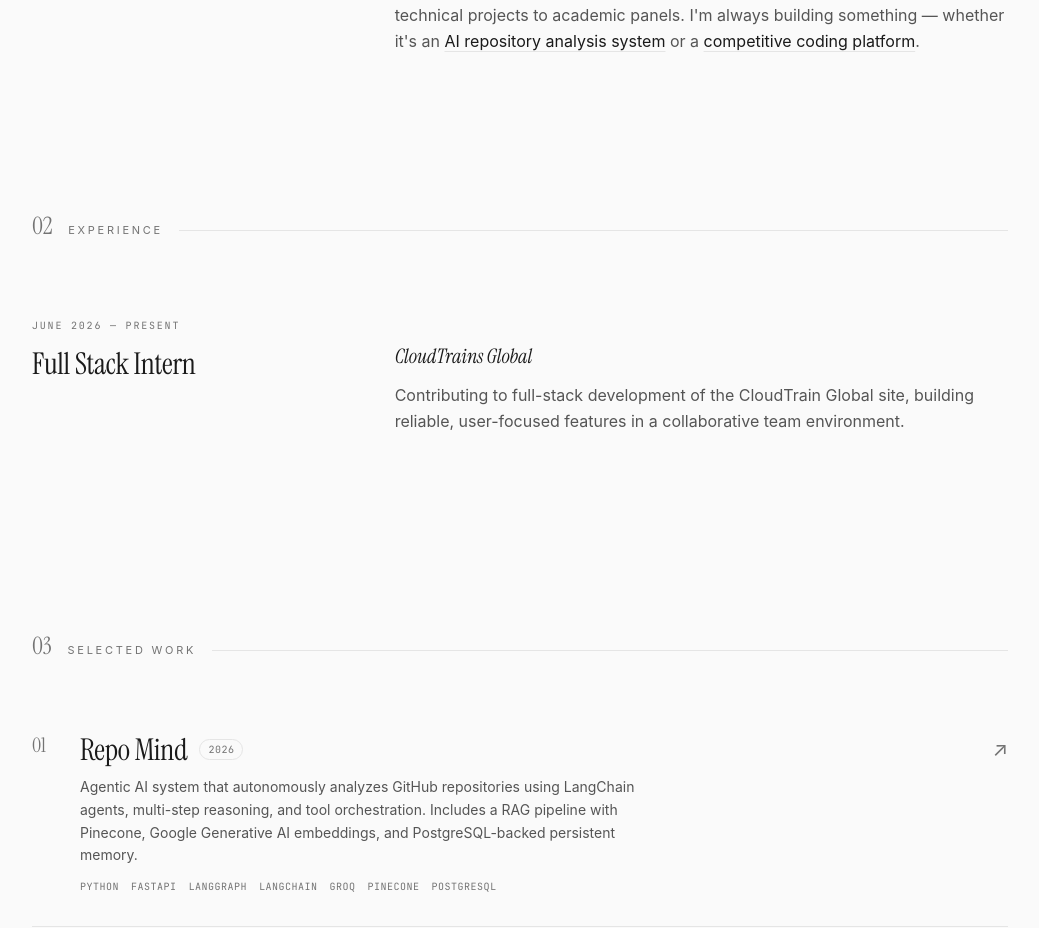
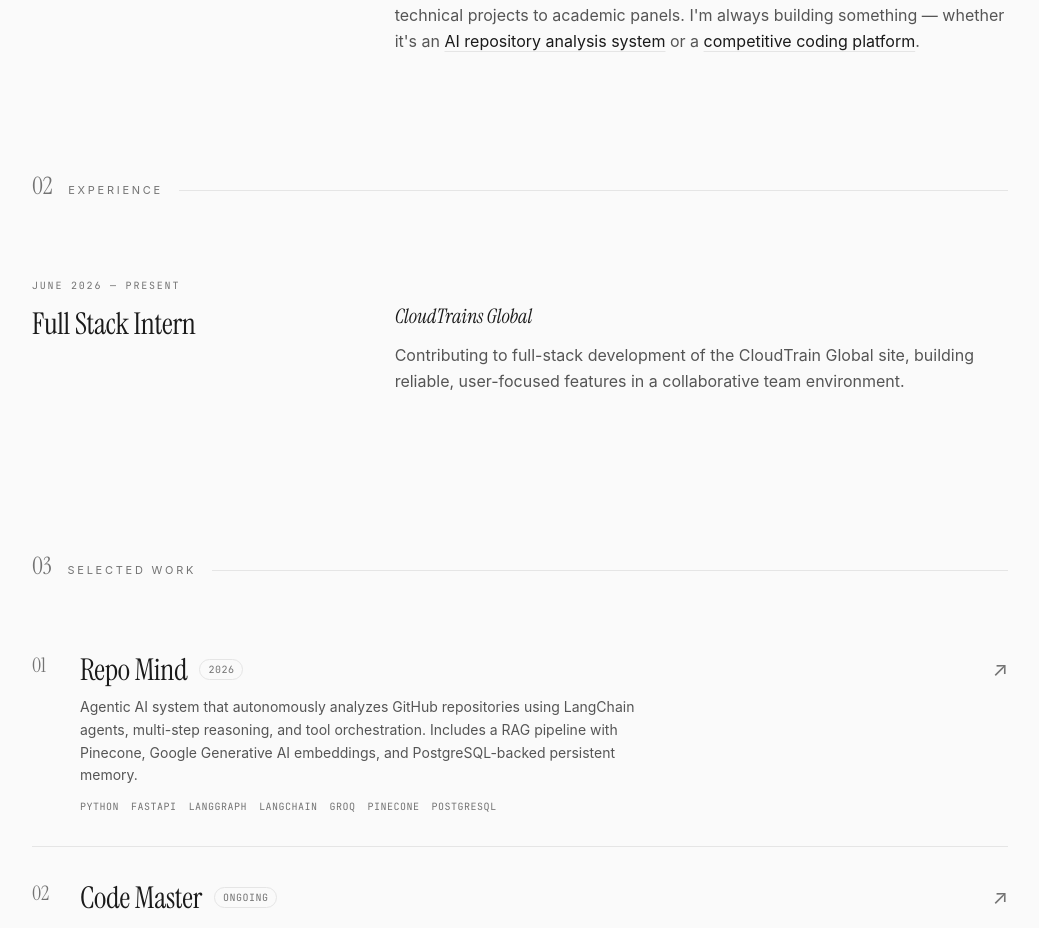
Before and after one commit to rahulholkar16/personal_site, a Next.js app: page / in a window 1280 px wide. Shown: the part 1225-2153 px from the top of the page, without its empty margins (120-1159 px from the left). Built offline with nearby package versions, Linux system fonts and the light colour scheme; a web font is replaced by a local one.

Commit message:
Reduce Padding in Experince section

```diff
--- a/src/components/home/experience-section.tsx
+++ b/src/components/home/experience-section.tsx
@@ -5,7 +5,7 @@
     return (
         <section
             id="experience"
-            className="max-w-5xl mx-auto px-6 py-16 sm:py-20"
+            className="max-w-5xl mx-auto px-6 py-10 sm:py-10"
         >
             <SectionLabel number="02">Experience</SectionLabel>
             <div>
```
